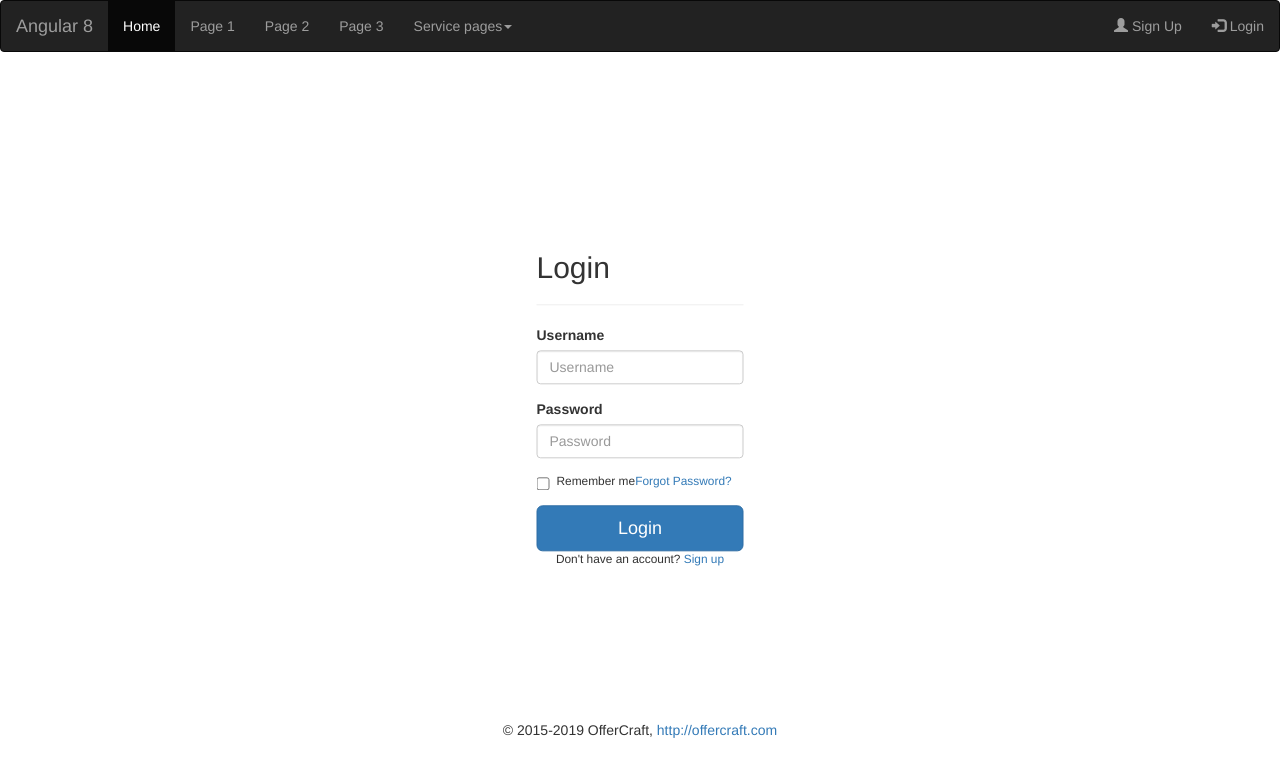
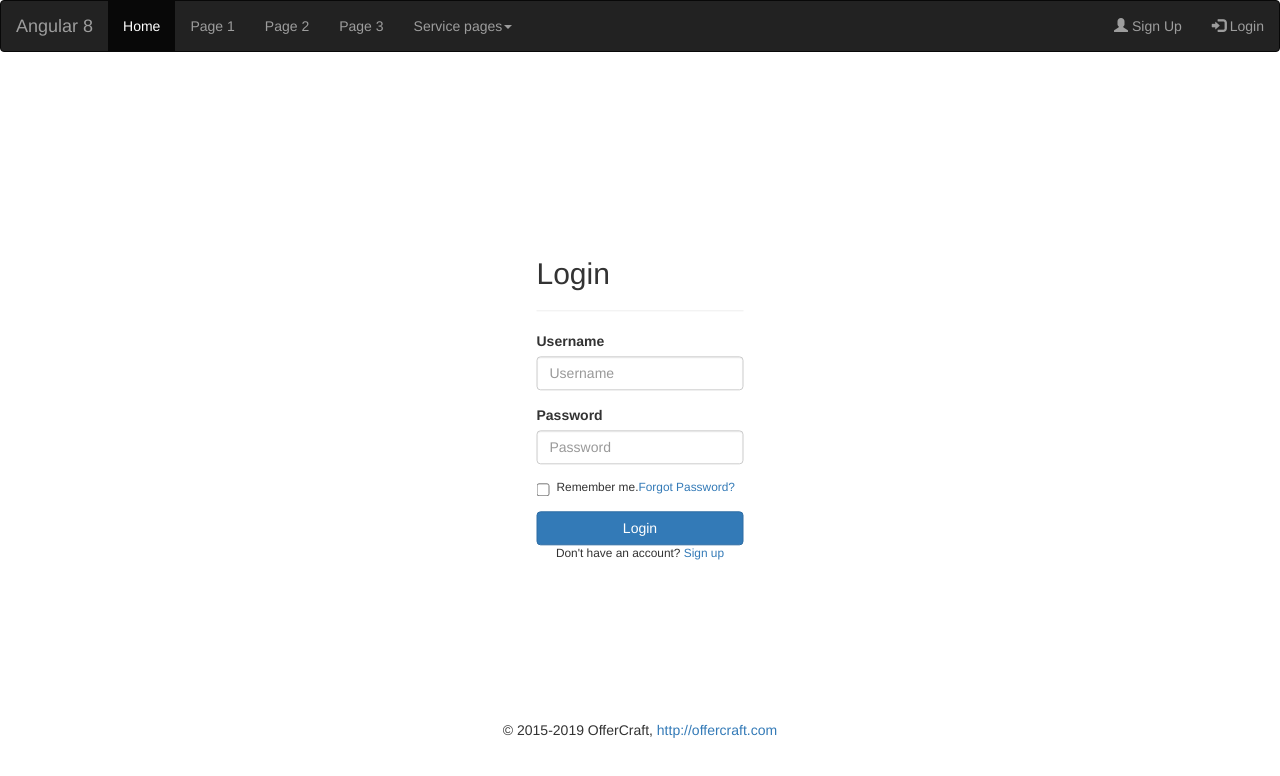
Before and after one commit to PetrenkoAndrey/ang8, an Angular app: page /login in a window 1280 px wide. Shown: the top 776 px of the page. Built offline with nearby package versions, Linux system fonts and the light colour scheme.

Commit message:
forgot/login small fix

```diff
--- a/src/app/forgot/forgot.component.html
+++ b/src/app/forgot/forgot.component.html
@@ -1,13 +1,12 @@
 <div class="forgot-form">
     <form method="post">
-		<div class="avatar"></div>
       <h2>Forgot password</h2>
       <hr>
         <div class="form-group">
             <label>Username or Email</label>
             <input type="text" class="form-control" placeholder="Username or Email" required="required">
         </div>
-        <input type="submit" class="btn btn-primary btn-block btn-lg" value="Send Recovery email">
+        <input type="submit" class="btn btn-primary btn-block" value="Send Recovery email">
     </form>
     <div class="text-center small"><a routerLink="/sign-up">Sign up</a> or <a routerLink = "/login">Login</a></div>
 </div>
--- a/src/app/login/login.component.html
+++ b/src/app/login/login.component.html
@@ -1,6 +1,5 @@
 <div class="login-form">
     <form method="post">
-		<div class="avatar"></div>
       <h2>Login</h2>
       <hr>
         <div class="form-group">
@@ -12,10 +11,10 @@
             <input type="password" class="form-control" placeholder="Password" required="required">
         </div>
         <div class="form-group small clearfix">
-            <label class="checkbox-inline"><input type="checkbox"> Remember me</label>
+            <label class="checkbox-inline"><input type="checkbox"> Remember me. </label>
             <a routerLink="/forgot" class="forgot-link">Forgot Password?</a>
         </div>
-        <input type="submit" class="btn btn-primary btn-block btn-lg" value="Login">
+        <input type="submit" class="btn btn-primary btn-block" value="Login">
     </form>
     <div class="text-center small">Don't have an account? <a routerLink="/sign-up">Sign up</a></div>
 </div>
--- a/src/app/sign-up/sign-up.component.html
+++ b/src/app/sign-up/sign-up.component.html
@@ -19,7 +19,7 @@
             <input type="password" class="form-control" name="confirm_password" placeholder="Confirm Password" required="required">
         </div>
 		<div class="form-group">
-            <button type="submit" class="btn btn-primary btn-block btn-lg">Sign Up</button>
+            <button type="submit" class="btn btn-primary btn-block">Sign Up</button>
         </div>
 		<p class="small text-center">By clicking the Sign Up button, you agree to our <br><a routerLink="/terms-of-use">Terms &amp; Conditions</a>, and <a routerLink="/privacy-policy">Privacy Policy</a></p>
     </form>
```
